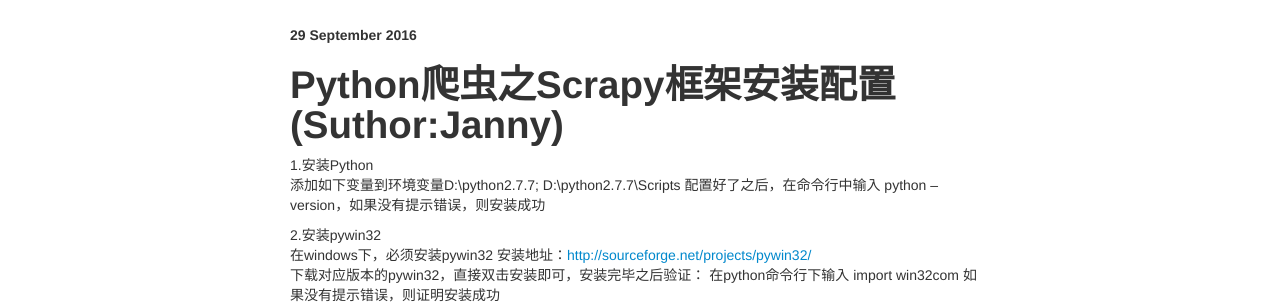
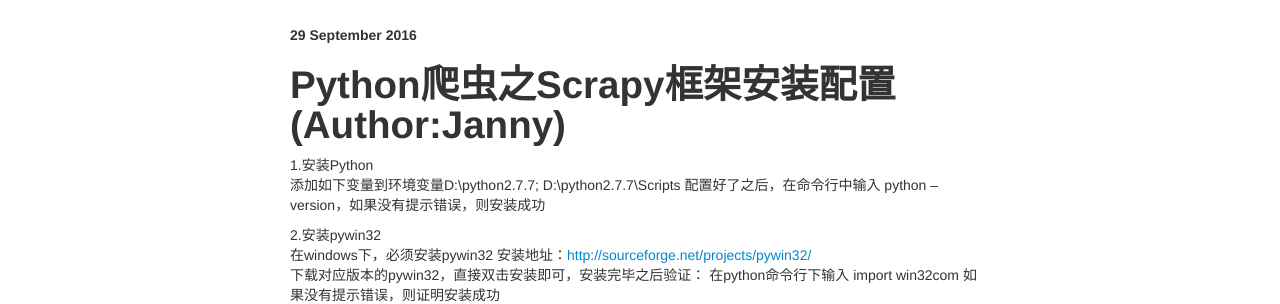
Before and after one commit to JannyLwj/JannyLwj.github.io, a Jekyll site: the page built from _posts/2016-09-29-Python 爬虫之Scrapy框架安装配置.md, in a window 1280 px wide. Shown: the part 167-471 px from the top of the page. Built offline with Jekyll 4.4.1, drawn with Linux system fonts in a browser that asks for light colours; comment, search, counter and statistics services are not loaded.

Commit message:
Update 2016-09-29-Python 爬虫之Scrapy框架安装配置.md

```diff
--- a/_posts/2016-09-29-Python 爬虫之Scrapy框架安装配置.md
+++ b/_posts/2016-09-29-Python 爬虫之Scrapy框架安装配置.md
@@ -5,7 +5,7 @@
 tags : [Python]
 ---
 
-#   Python爬虫之Scrapy框架安装配置(Suthor:Janny)
+#   Python爬虫之Scrapy框架安装配置(Author:Janny)
 1.安装Python
    添加如下变量到环境变量D:\python2.7.7;  D:\python2.7.7\Scripts
    配置好了之后，在命令行中输入 python –version，如果没有提示错误，则安装成功
```
